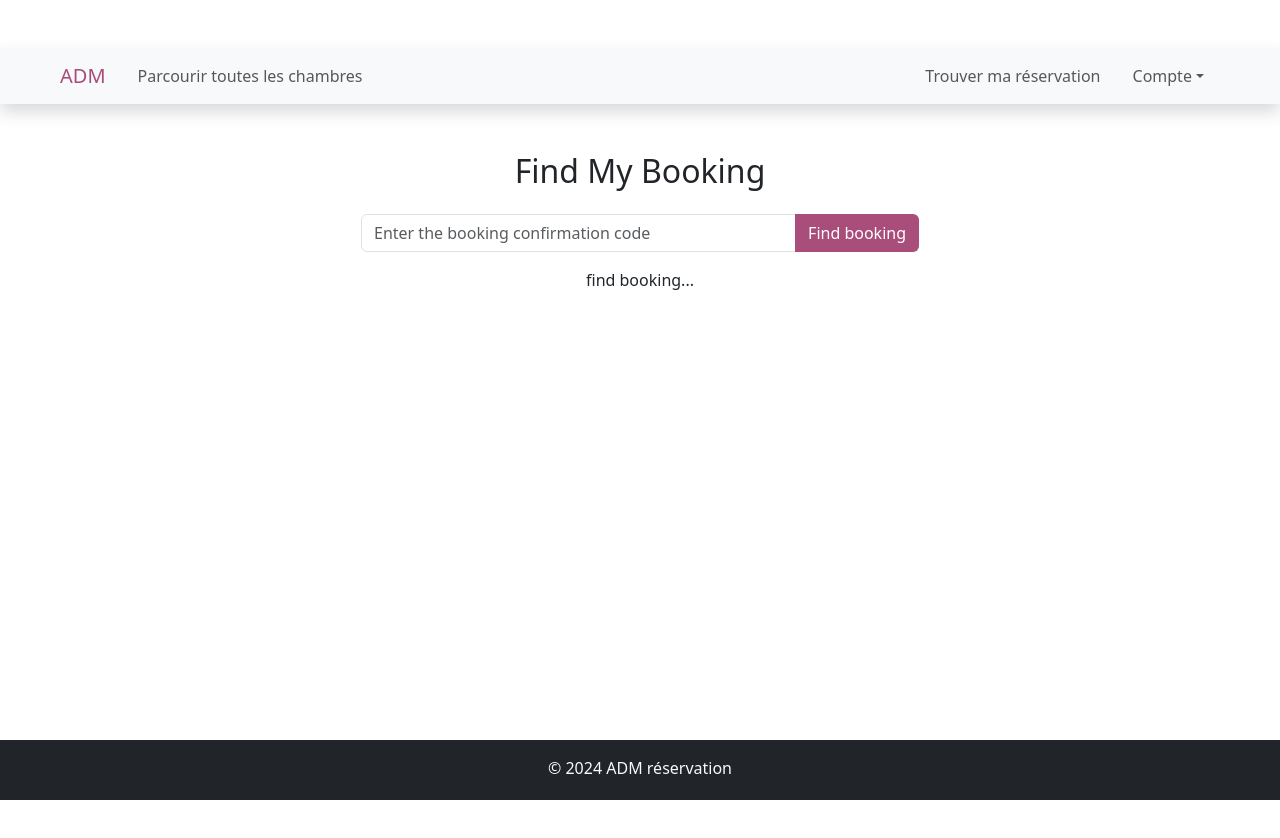
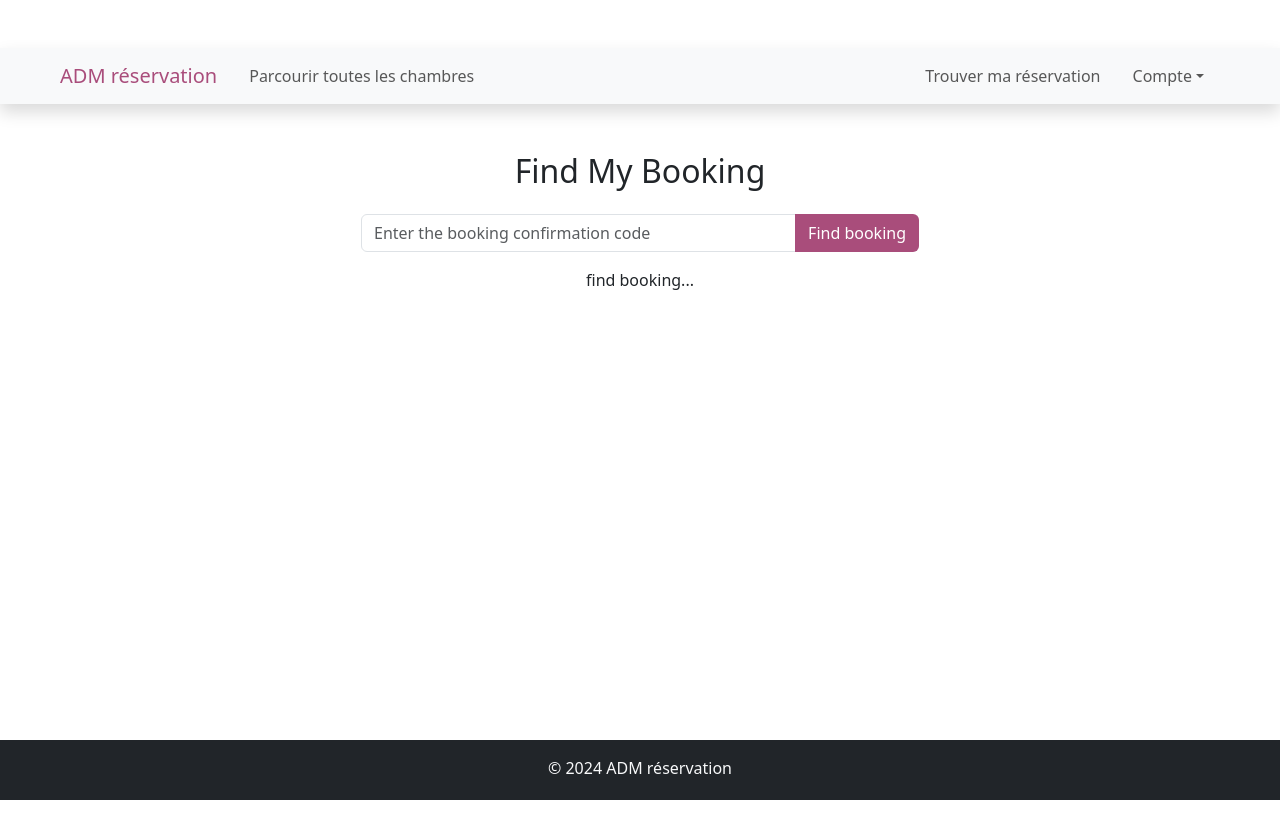
Before and after one commit to MassiMokrane/frontend, a React (Vite) app: page /logout in a window 1280 px wide. Shown: the top 838 px of the page. Built offline with nearby package versions, Linux system fonts and the light colour scheme.

Commit message:
adm reservation

```diff
--- a/src/components/layout/NavBar.jsx
+++ b/src/components/layout/NavBar.jsx
@@ -17,7 +17,7 @@ const NavBar = () => {
 		<nav className="navbar navbar-expand-lg bg-body-tertiary px-5 shadow mt-5 sticky-top">
 			<div className="container-fluid">
 				<Link to={"/"} className="navbar-brand">
-					<span className="hotel-color">ADM</span>
+					<span className="hotel-color">ADM réservation</span>
 				</Link>
 
 				<button
```
